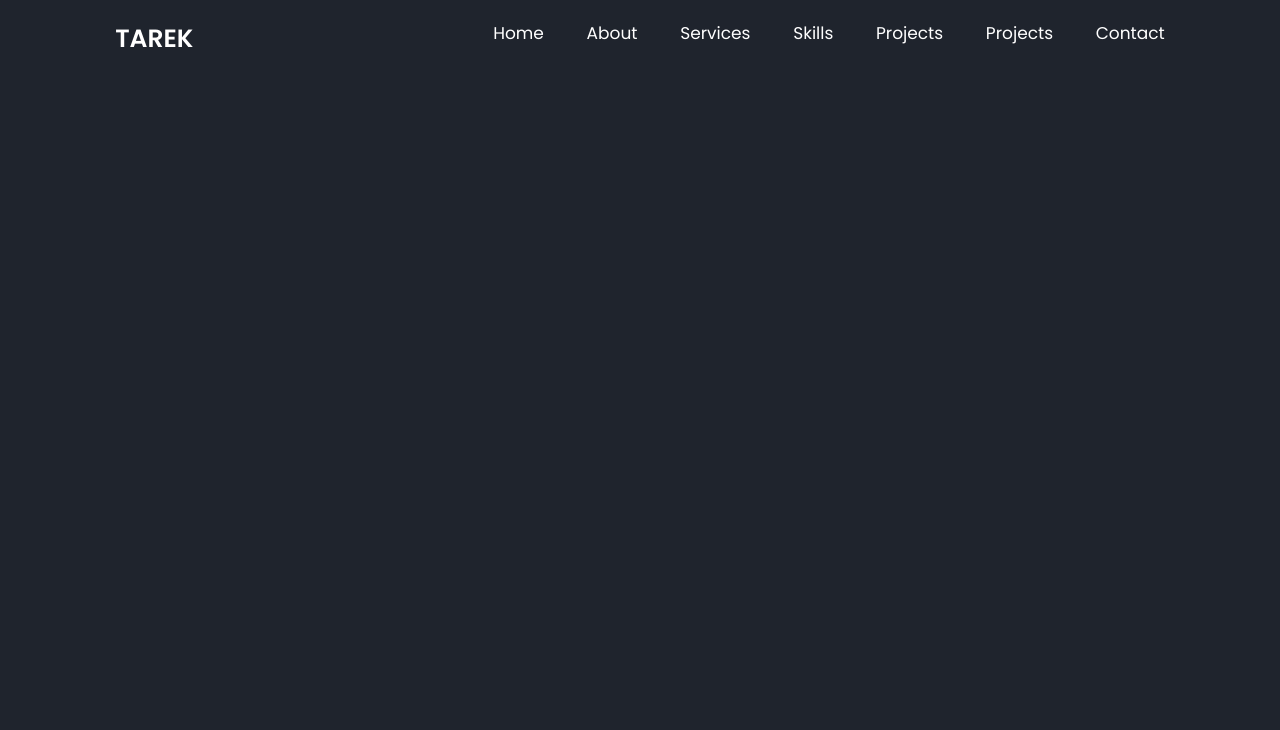
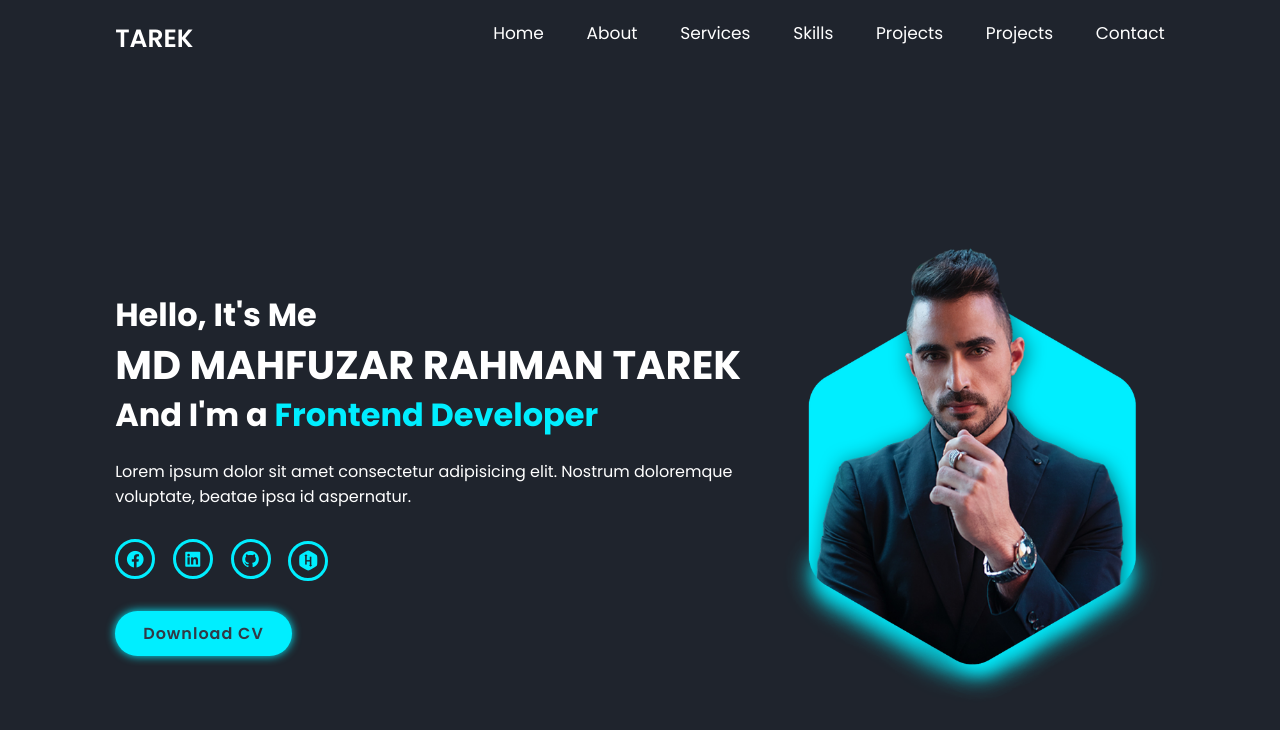
Before and after one commit to mahfuzar175/my-professional-portfolio, a plain HTML site: page index.html in a window 1280 px wide. Drawn offline with nearby package versions, Linux system fonts and the light colour scheme.

Commit message:
banner section completed

```diff
--- a/css/style.css
+++ b/css/style.css
@@ -24,7 +24,12 @@ html{
 }
 body {
     background: var(--bg-color);
-    color: var(var(--text-color));
+    color: var(--text-color);
+}
+
+section{
+    min-height: 100vh;
+    padding: 1rem 9% 2rem;
 }
 
 .header{
@@ -64,3 +69,73 @@ body {
     color: var(--text-color);
     display: none;
 }
+
+.home{
+    display: flex;
+    justify-content: center;
+    align-items: center;
+}
+
+.home-img img{
+    width: 30vw;
+}
+
+.home-content h3{
+    font-size: 3.2rem;
+    font-weight: 700;
+}
+
+.home-content h3:nth-of-type(2) {
+    margin-bottom: 2rem;
+}
+span{
+    color: var(--min-color);
+}
+
+.home-content h1{
+    font-size: 4rem;
+    font-weight: 700;
+    line-height: 1.3;
+}
+
+.home-content p{
+    font-size: 1.6rem;
+}
+
+.social-media a{
+    display: inline-flex;
+    justify-content: center;
+    align-items: center;
+    width: 4rem;
+    height: 4rem;
+    background: transparent;
+    border: 3px solid var(--min-color);
+    border-radius: 50%;
+    font-size:  2rem;
+    color: var(--min-color);
+    margin: 3rem 1.5rem 3rem 0;
+
+}
+
+.social-media a:hover{
+    background: var(--min-color);
+    color: var(--second-bg-color);
+    box-shadow: 0 0 1rem var(--min-color);
+}
+
+.btn{
+    display: inline-block;
+    padding: 1rem 2.8rem;
+    background: var(--min-color);
+    border-radius: 4rem;
+    box-shadow: 0 0 1rem var(--min-color);
+    font-size: 1.6rem;
+    color:  var(--second-bg-color);
+    letter-spacing: .1rem;
+    font-weight: 600;
+    transition: .5s ease;
+}
+
+.btn:hover{
+    box-shadow: none;
+}
--- a/index.html
+++ b/index.html
@@ -8,6 +8,9 @@
     <title>Tarek | Portfolio</title>
 
     <link rel="stylesheet" href="css/style.css">
+
+    <!-- font-awesome -->
+    <link rel="stylesheet" href="https://cdnjs.cloudflare.com/ajax/libs/font-awesome/6.5.1/css/all.min.css" integrity="sha512-DTOQO9RWCH3ppGqcWaEA1BIZOC6xxalwEsw9c2QQeAIftl+Vegovlnee1c9QX4TctnWMn13TZye+giMm8e2LwA==" crossorigin="anonymous" referrerpolicy="no-referrer" />
 
     <!-- box icons -->
     <link href='https://unpkg.com/boxicons@2.1.4/css/boxicons.min.css' rel='stylesheet'>
@@ -32,6 +35,27 @@
     </header>
 
     <!-- home section design -->
+    <section class="home" id="home">
+        <div class="home-content">
+            <h3>Hello, It's Me</h3>
+            <h1>MD MAHFUZAR RAHMAN TAREK</h1>
+            <h3>And I'm a <span>Frontend Developer</span></h3>
+            <p>Lorem ipsum dolor sit amet consectetur adipisicing elit. Nostrum doloremque voluptate, beatae ipsa id aspernatur.</p>
+
+            <div class="social-media">
+                <a href="#"><i class='bx bxl-facebook-circle'></i></a>
+                <a href="#"><i class='bx bxl-linkedin-square' ></i></a>
+                <a href="#"><i class='bx bxl-github' ></i></a>
+                <a href="#"><i class="fa-brands fa-hackerrank"></i></a>
+            </div>
+            <a href="#" class="btn">Download CV</a>
+        </div>
+        <div class="home-img">
+            <img src="images/home.png" alt="home-image">
+
+        </div>
+
+    </section>
 
     <!-- about section design -->
 
```
